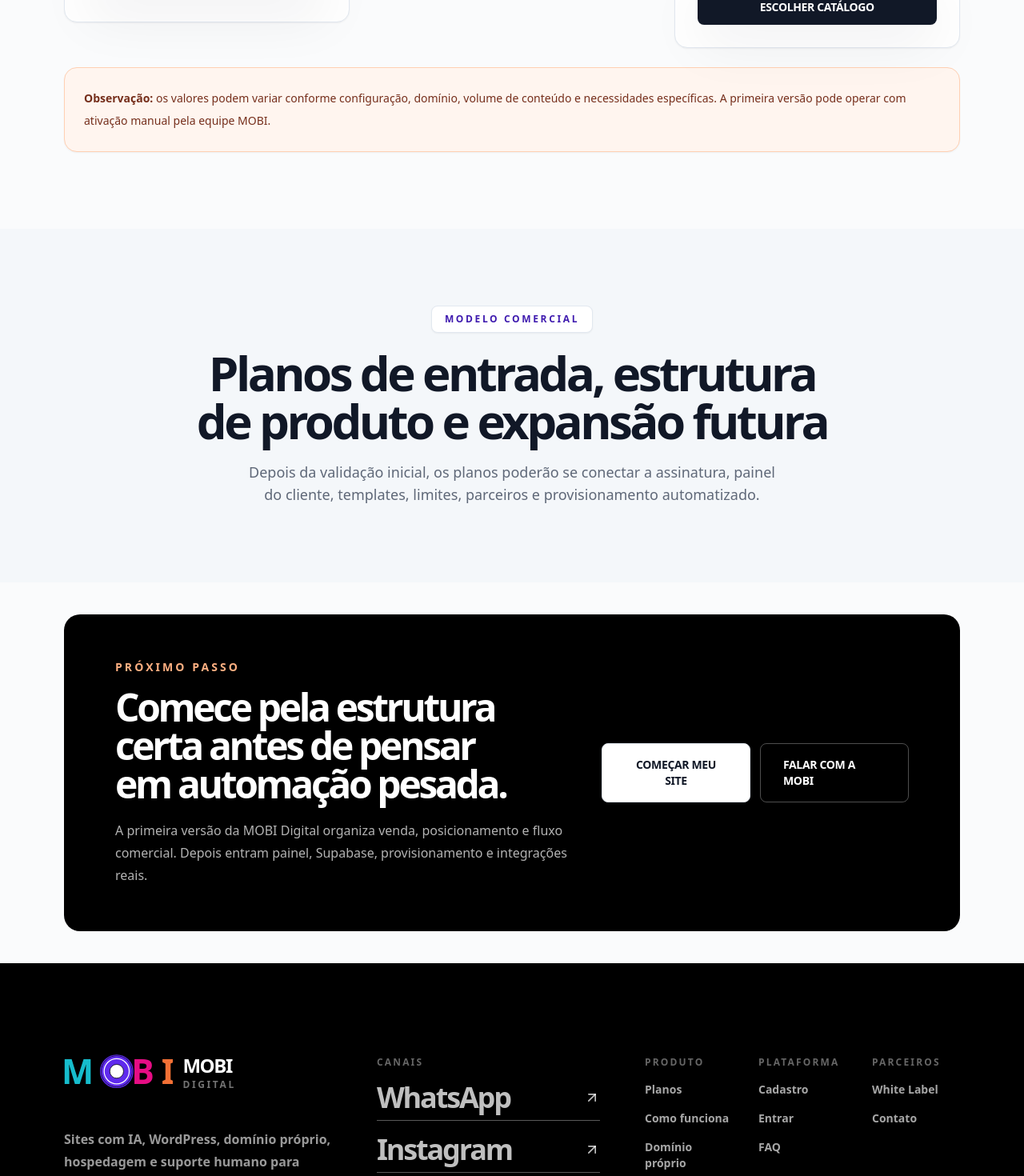
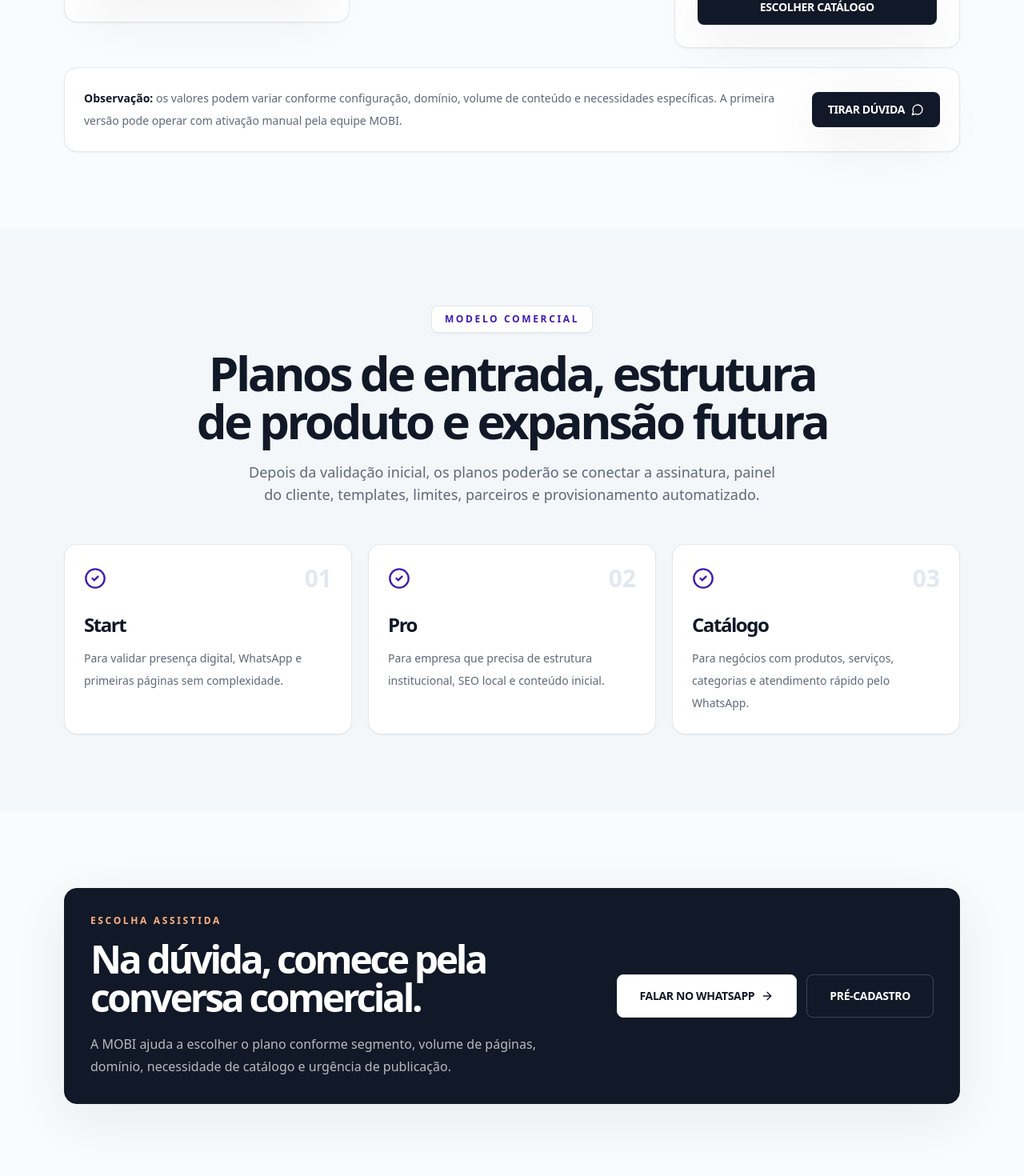
Before and after one commit to agenciamobi/mobidigital, a Next.js app: page /planos in a window 1280 px wide. Shown: the part 1420-2890 px from the top of the page at 80% size. Built offline with nearby package versions, Linux system fonts and the light colour scheme.

Commit message:
Refine planos page conversion layout

```diff
--- a/app/planos/page.tsx
+++ b/app/planos/page.tsx
@@ -1,10 +1,27 @@
+import { ArrowRight, CheckCircle2, MessageCircle } from "lucide-react";
+import { MobiButton } from "@/components/button";
 import { CTASection, PageHero, PageShell, PlanCard, SectionHeading } from "@/components/ui";
-import { plans } from "@/lib/site-data";
+import { plans, whatsAppLink } from "@/lib/site-data";
 
 export const metadata = {
   title: "Planos",
   description: "Planos iniciais da MOBI Digital para criação de sites com IA, hospedagem, WordPress e suporte da MOBI.",
 };
+
+const planGuides = [
+  {
+    title: "Start",
+    description: "Para validar presença digital, WhatsApp e primeiras páginas sem complexidade.",
+  },
+  {
+    title: "Pro",
+    description: "Para empresa que precisa de estrutura institucional, SEO local e conteúdo inicial.",
+  },
+  {
+    title: "Catálogo",
+    description: "Para negócios com produtos, serviços, categorias e atendimento rápido pelo WhatsApp.",
+  },
+];
 
 export default function PlanosPage() {
   return (
@@ -23,11 +40,17 @@ export default function PlanosPage() {
               </div>
             ))}
           </div>
-          <div className="mt-14 rounded-lg border border-orange-200 bg-orange-50 p-6 text-sm leading-7 text-orange-900 shadow-sm">
-            <strong>Observação:</strong> os valores podem variar conforme configuração, domínio, volume de conteúdo e necessidades específicas. A primeira versão pode operar com ativação manual pela equipe MOBI.
+          <div className="mt-14 grid gap-5 rounded-lg border border-line bg-surface p-6 shadow-sm lg:grid-cols-[1fr_auto] lg:items-center">
+            <p className="text-sm leading-7 text-muted">
+              <strong className="text-ink">Observação:</strong> os valores podem variar conforme configuração, domínio, volume de conteúdo e necessidades específicas. A primeira versão pode operar com ativação manual pela equipe MOBI.
+            </p>
+            <MobiButton href={whatsAppLink} external variant="primary" size="md">
+              Tirar dúvida <MessageCircle className="h-4 w-4" aria-hidden="true" />
+            </MobiButton>
           </div>
         </div>
       </section>
+
       <section className="bg-surface-muted py-16 sm:py-24">
         <div className="container-page">
           <SectionHeading
@@ -35,6 +58,40 @@ export default function PlanosPage() {
             title="Planos de entrada, estrutura de produto e expansão futura"
             description="Depois da validação inicial, os planos poderão se conectar a assinatura, painel do cliente, templates, limites, parceiros e provisionamento automatizado."
           />
+          <div className="mt-12 grid gap-5 md:grid-cols-3">
+            {planGuides.map((guide, index) => (
+              <article key={guide.title} className="group rounded-lg border border-line bg-surface p-6 shadow-sm transition hover:-translate-y-1 hover:shadow-editorial">
+                <div className="flex items-center justify-between gap-4">
+                  <CheckCircle2 className="h-7 w-7 text-brand-700" aria-hidden="true" />
+                  <span className="text-3xl font-black text-line">0{index + 1}</span>
+                </div>
+                <h3 className="mt-6 text-2xl font-black tracking-[-0.06em] text-ink">{guide.title}</h3>
+                <p className="mt-3 text-sm leading-7 text-muted">{guide.description}</p>
+              </article>
+            ))}
+          </div>
+        </div>
+      </section>
+
+      <section className="bg-page py-16 sm:py-24">
+        <div className="container-page rounded-lg border border-ink bg-ink p-8 text-white shadow-editorial">
+          <div className="grid gap-8 lg:grid-cols-[1.2fr_0.8fr] lg:items-center">
+            <div>
+              <p className="text-xs font-black uppercase tracking-[0.22em] text-orange-300">Escolha assistida</p>
+              <h2 className="mt-4 text-4xl font-black leading-[0.95] tracking-[-0.07em] sm:text-5xl">Na dúvida, comece pela conversa comercial.</h2>
+              <p className="mt-5 max-w-2xl text-base leading-7 text-white/70">
+                A MOBI ajuda a escolher o plano conforme segmento, volume de páginas, domínio, necessidade de catálogo e urgência de publicação.
+              </p>
+            </div>
+            <div className="flex flex-col gap-3 sm:flex-row lg:justify-end">
+              <MobiButton href={whatsAppLink} external variant="secondary" size="lg">
+                Falar no WhatsApp <ArrowRight className="h-4 w-4" aria-hidden="true" />
+              </MobiButton>
+              <MobiButton href="/cadastro" variant="ghost" size="lg" className="border border-white/20 text-white hover:bg-white hover:text-black">
+                Pré-cadastro
+              </MobiButton>
+            </div>
+          </div>
         </div>
       </section>
       <CTASection />
```
